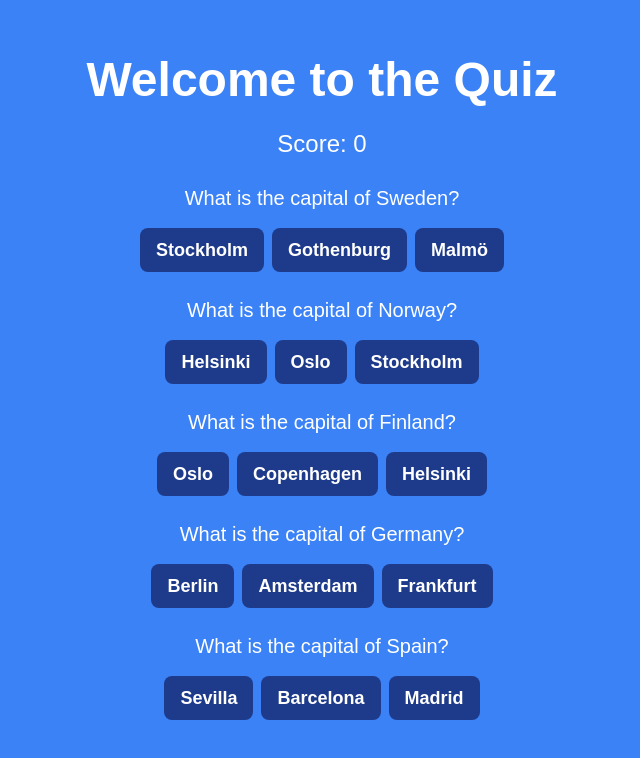
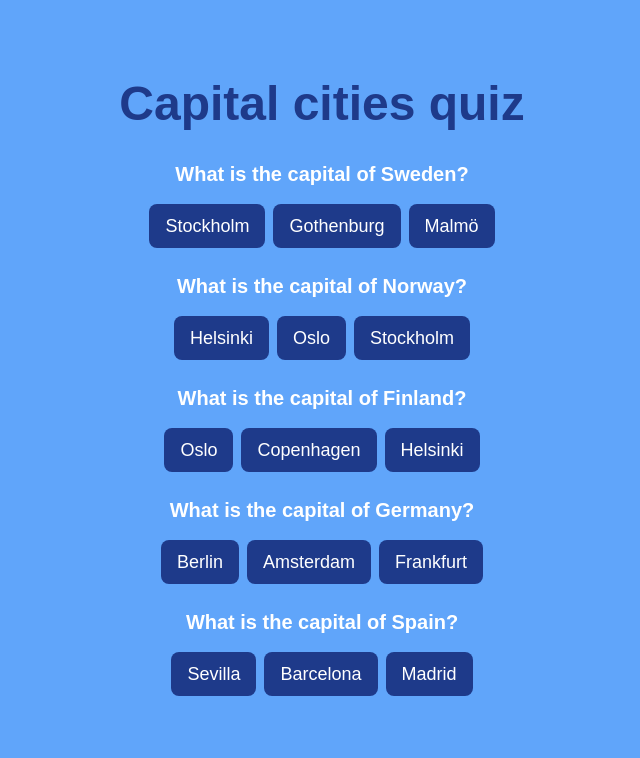
Before and after one commit to FabricioAcuna/quiz-group-task, a Next.js app: page /quiz in a window 1280 px wide. Shown: the top 758 px of the page, without its empty margins (318-958 px from the left). Built offline with nearby package versions, Linux system fonts and the light colour scheme.

Commit message:
ändrat lite design på quiz och index och ändrat text på index

```diff
--- a/pages/index.js
+++ b/pages/index.js
@@ -2,9 +2,9 @@ import Link from "next/link";
 
 export default function Home() {
   return (
-    <div className="flex flex-col items-center justify-center min-h-screen bg-blue-500">
-      <h1 className="text-9xl font-extrabold text-white mb-6">WELCOME</h1>
-      <h2 className="text-xl text-white mb-12">blabablabla</h2>
+    <div className="flex flex-col items-center justify-center min-h-screen bg-blue-400">
+      <h1 className="text-8xl font-extrabold text-blue-900 mb-6">Quiz Arena</h1>
+      <h2 className="text-3xl text-white mb-12 font-semibold">Test your knowledge with a quiz!</h2>
       <Link href="/quiz">
         <button className="px-6 py-3 text-lg font-semibold text-white bg-blue-900 rounded-lg  hover:bg-blue-950">
           Get Started
--- a/pages/quiz.js
+++ b/pages/quiz.js
@@ -31,20 +31,20 @@ export default function Quiz() {
   }
 
   return (
-    <div className="min-h-screen bg-blue-500 flex flex-col justify-center items-center">
-      <h1 className="text-white text-5xl font-bold text-center mb-6">
-        Welcome to the Quiz
+    <div className="min-h-screen bg-blue-400 flex flex-col justify-center items-center py-10">
+      <h1 className="text-blue-900 text-5xl font-bold text-center mb-8">
+        Capital cities quiz
       </h1>
-      <h2 className="text-white text-2xl mb-6">Score: {score}</h2>
+      {/* <h2 className="text-white text-2xl mb-6">Score: {score}</h2> */}
 
       {questions.map((question, index) => (
         <div key={index} className="text-center mb-6">
-          <p className="text-white text-xl mb-4">{question.text}</p>
+          <p className="text-white text-xl font-semibold mb-4">{question.text}</p>
           <div className="flex gap-2 justify-center">
             {question.alt.map((answer, answerIndex) => {
               const answerState = selectedAnswers[index];
               let buttonClass =
-                "px-4 py-2 text-lg font-semibold text-white bg-blue-900 rounded-lg";
+                "px-4 py-2 text-lg text-white bg-blue-900 rounded-lg";
 
               if (answerState) {
                 if (answerState.selected === answerIndex) {
```
